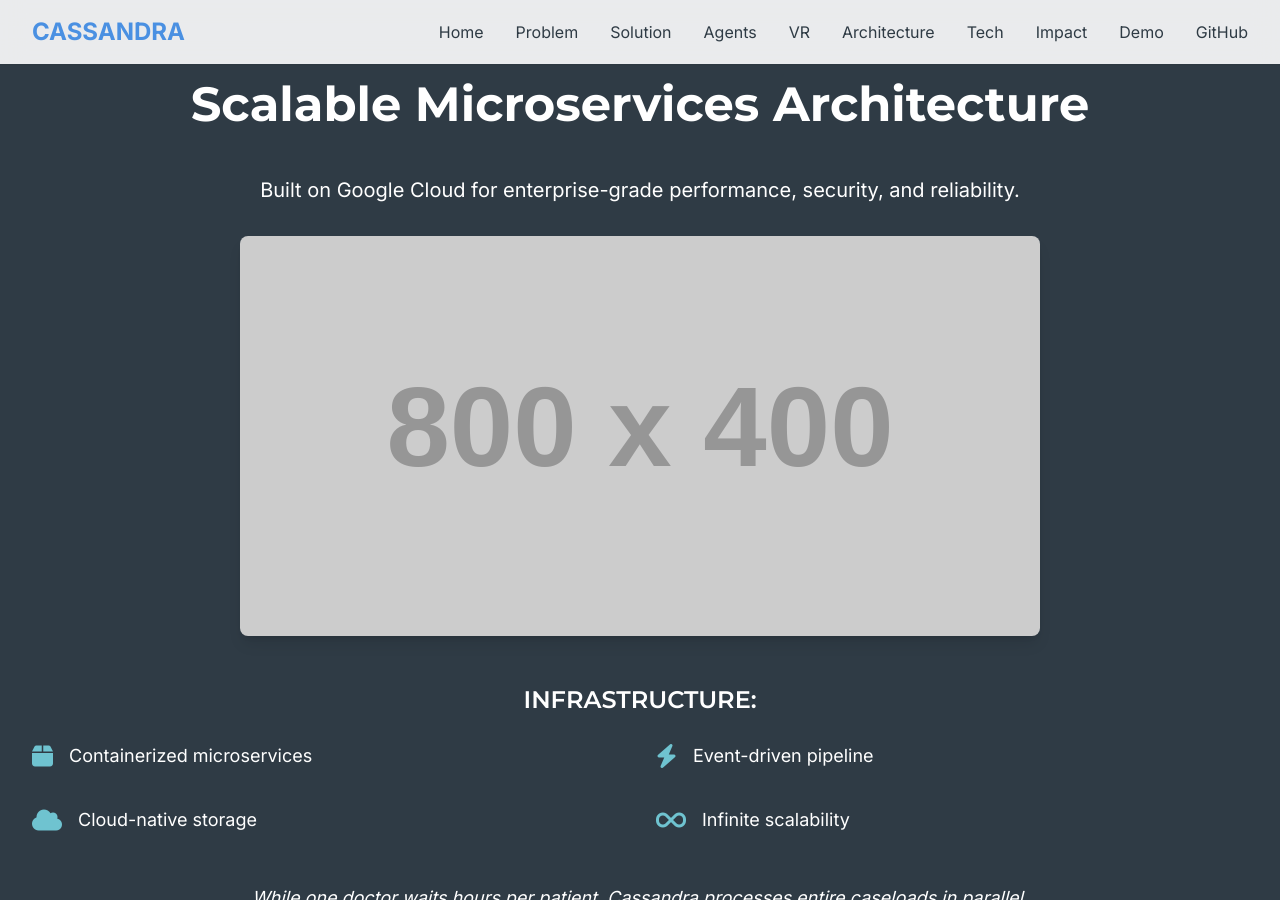
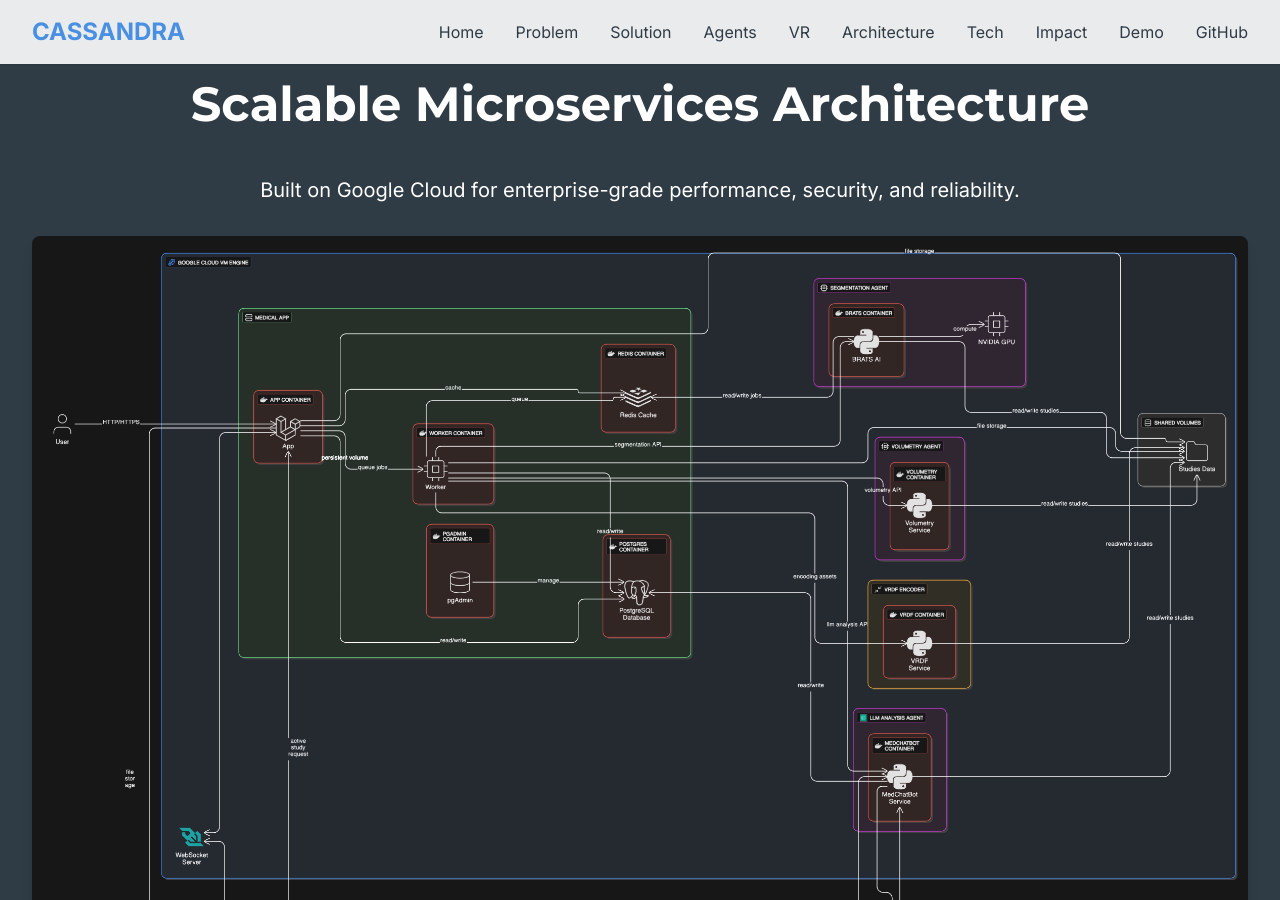
Before and after one commit to cassandra-stack/cassandra-stack.github.io, a Jekyll site: the page built from architecture.html, in a window 1280 px wide and 900 px high. Built offline with Jekyll 4.4.1, drawn with Linux system fonts in a browser that asks for light colours; nearby versions of some CDN libraries.

Commit message:
adding architecture

```diff
--- a/_includes/head.html
+++ b/_includes/head.html
@@ -100,5 +100,5 @@
       }
     </style>
   </head>
-  <body class="bg-gris-perle text-anthracite"></body>
+  <body class="bg-blanc text-anthracite min-h-screen flex flex-col"></body>
 </html>
--- a/_layouts/default.html
+++ b/_layouts/default.html
@@ -2,7 +2,9 @@
 
 {% include nav.html %}
 
+<div class="flex-1">
 {{ content }}
+</div>
 
 {% include footer.html %}
 
--- a/architecture.html
+++ b/architecture.html
@@ -15,8 +15,8 @@
         reliability.
       </p>
       <img
-        src="https://via.placeholder.com/800x400?text=Architecture+Diagram"
-        alt="Architecture Diagram"
+        src="/Cassandra Schema.png"
+        alt="Cassandra Architecture Schema"
         class="rounded-lg shadow-lg mx-auto mb-8"
       />
     </div>
--- a/index.html
+++ b/index.html
@@ -37,7 +37,7 @@
 </section>
 
 <!-- Quick Links -->
-<section class="py-20 bg-blanc">
+<section class="py-20">
   <div class="max-w-7xl mx-auto px-4 sm:px-6 lg:px-8 fade-in">
     <h2
       class="text-4xl md:text-5xl font-bold text-center mb-12 text-anthracite"
```
Also changed, not shown: Cassandra Schema.png (added).
